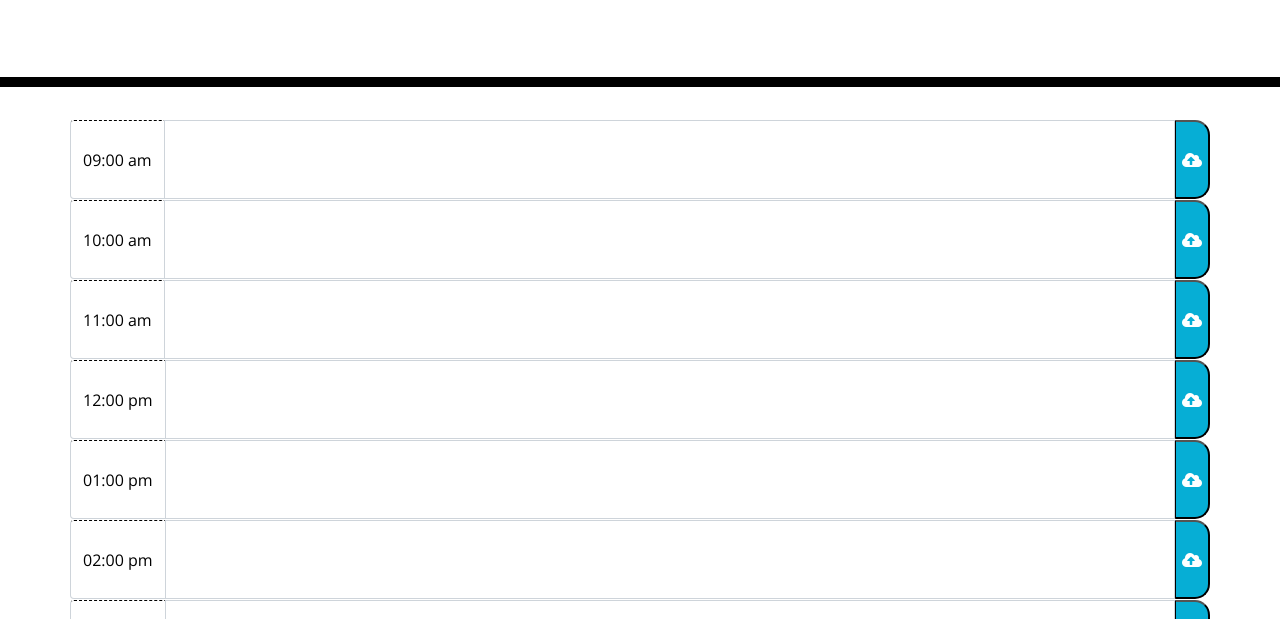
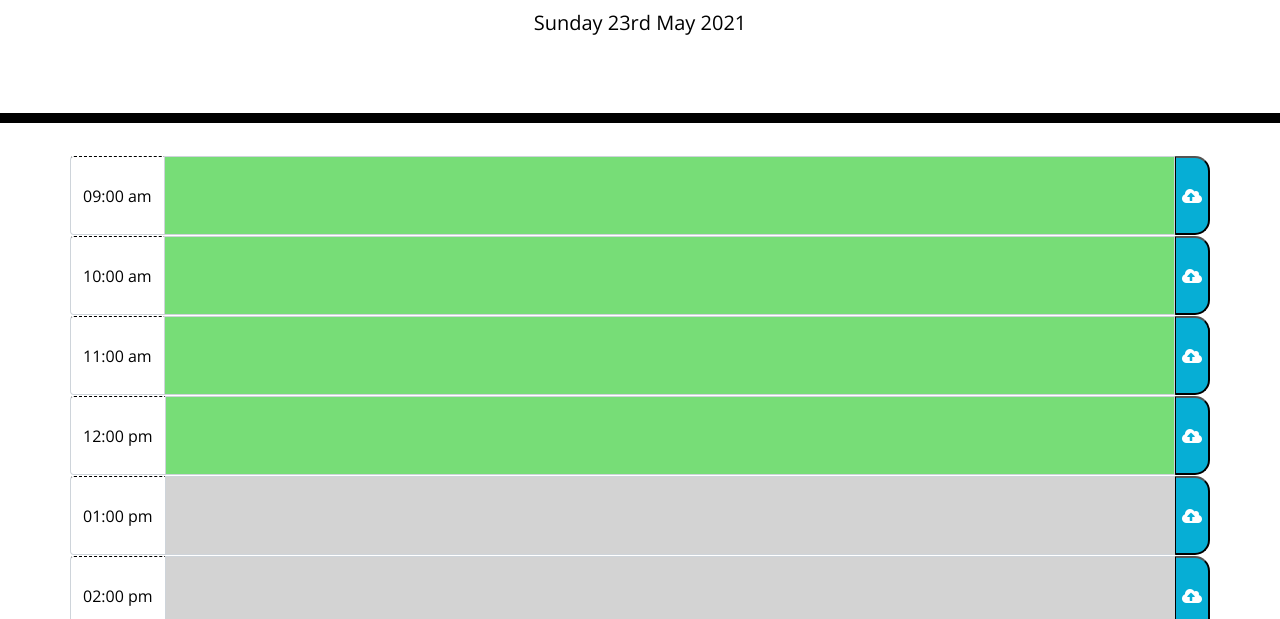
Before and after one commit to jacklemasters/Work-Day-Scheduler, a plain HTML site: page 02-Homework/Develop/index.html in a window 1280 px wide. Shown: the part 181-800 px from the top of the page. Drawn offline with nearby package versions, Linux system fonts and the light colour scheme; the site is published under a folder, as on GitHub Pages, so addresses that start at the root find nothing.

Commit message:
changed script link in html

```diff
--- a/02-Homework/Develop/index.html
+++ b/02-Homework/Develop/index.html
@@ -142,6 +142,6 @@
     </div>
     <script src="https://cdnjs.cloudflare.com/ajax/libs/jquery/3.2.1/jquery.min.js"></script>
     <script src="https://cdnjs.cloudflare.com/ajax/libs/moment.js/2.24.0/moment.min.js"></script>
-    <script src="/02-Homework/Assets/js/script.js"></script>
+    <script src="../Assets/js/script.js"></script>
   </body>
 </html>
```
